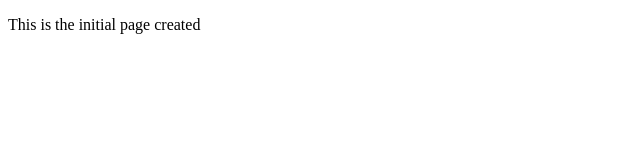
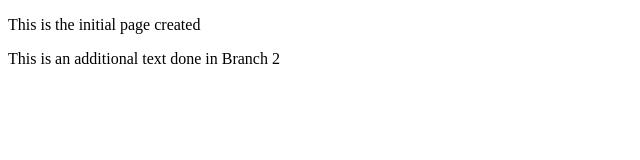
Before and after one commit to EttaJames/MergingBranches, a plain HTML site: page index.html in a window 1280 px wide. Shown: the whole page, without its empty margins (0-640 px from the left). Drawn offline with Linux system fonts and the light colour scheme.

Commit message:
additional text written into branch2

```diff
--- a/index.html
+++ b/index.html
@@ -7,5 +7,6 @@
   </head>
   <body>
     <p>This is the initial page created</p>
+    <p>This is an additional text done in Branch 2</p>
   </body>
 </html>
```
